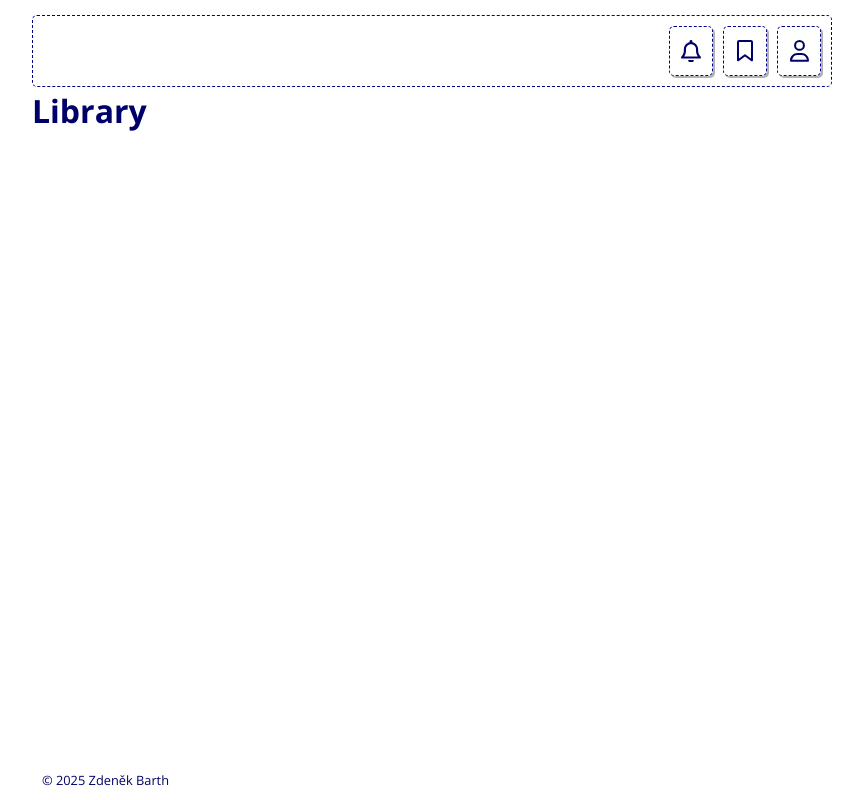
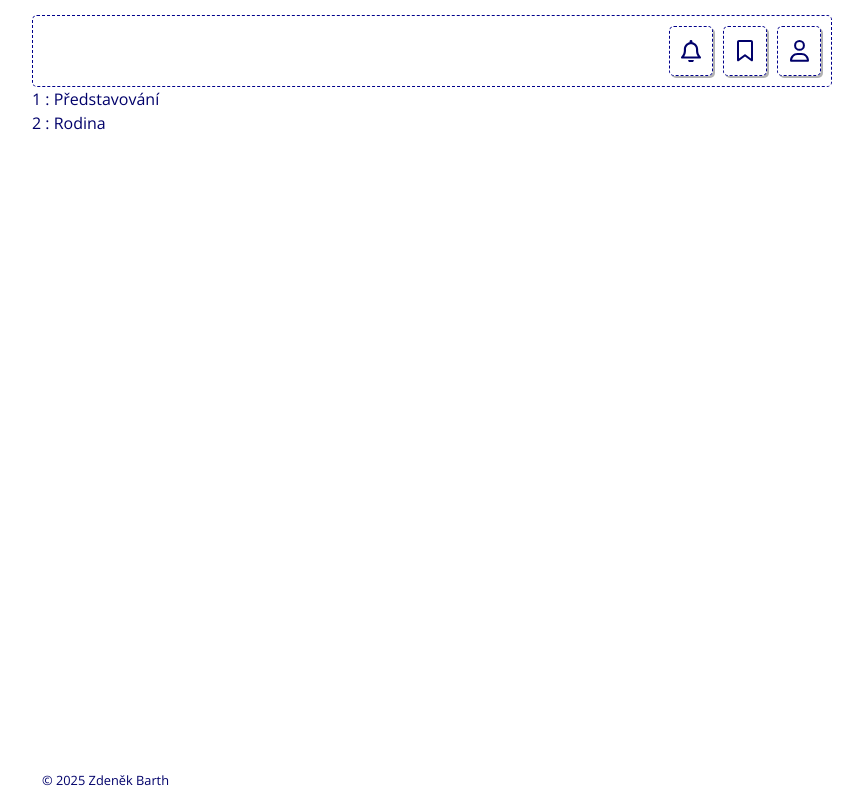
Before and after one commit to zdebar/018-Flash-Card-App, a React (Vite) app in the folder my-react-app/: page /library in a window 1280 px wide. Shown: the whole page, without its empty margins (208-1071 px from the left). Built offline with nearby package versions, Linux system fonts and the light colour scheme.

Commit message:
Library Start

```diff
--- a/my-react-app/src/components/Library.jsx
+++ b/my-react-app/src/components/Library.jsx
@@ -1,3 +1,35 @@
-export default function Library () {
-    return <h1>Library</h1>;
+import { useEffect, useState } from "react";
+
+export default function Library() {
+    const [lectures, setLectures] = useState([]);
+    const [loading, setLoading] = useState(true);
+
+    useEffect(() => {
+        const fetchedLectures = [
+            {
+                "id": 1,
+                "name": "Představování"
+            },
+            {
+                "id": 2,
+                "name": "Rodina"
+            }
+        ];
+        setLectures(fetchedLectures);
+        setLoading(false);
+    }, []);
+
+    if (loading) {
+        return <div>Loading...</div>;
+    }
+
+    return (
+        <div>
+            <ul>
+                {lectures.map((lecture) => (
+                    <li key={lecture.id}>{lecture.id} : {lecture.name}</li>
+                ))}
+            </ul>
+        </div>
+    );
 }
```
